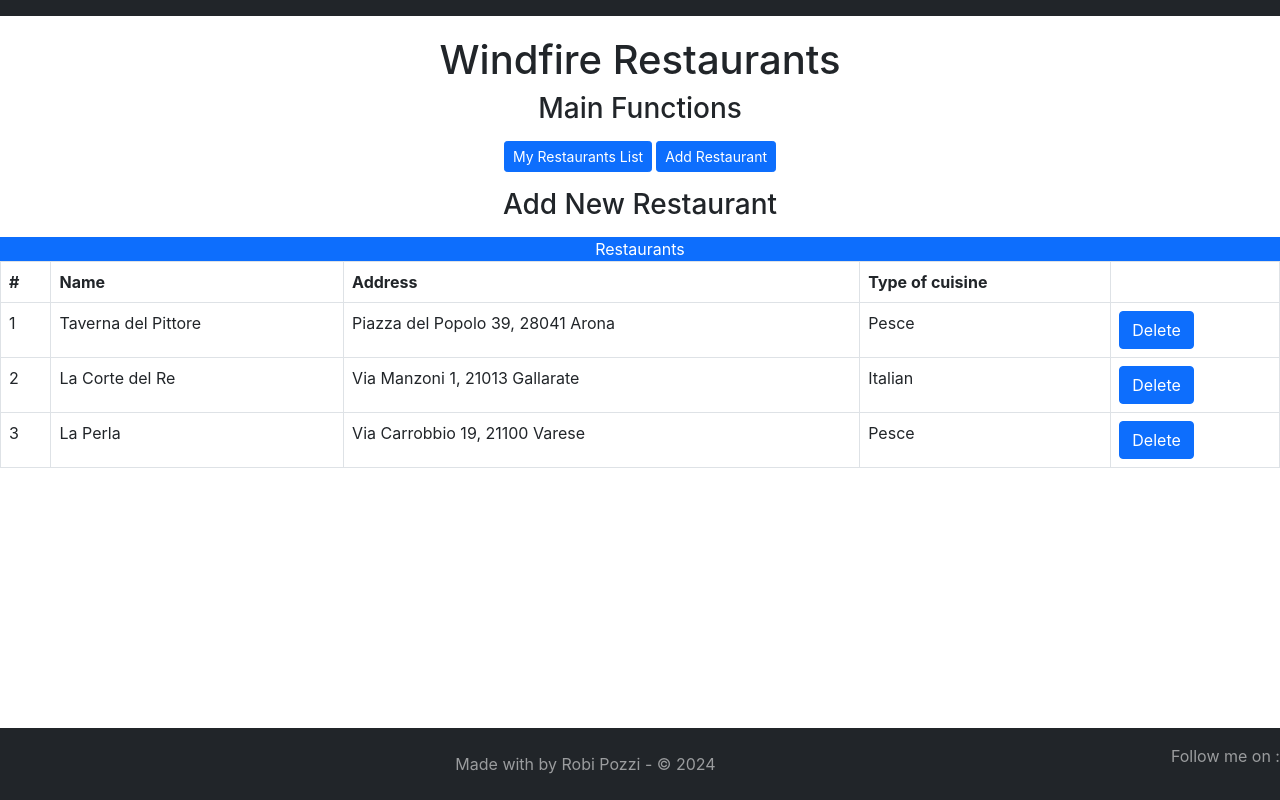
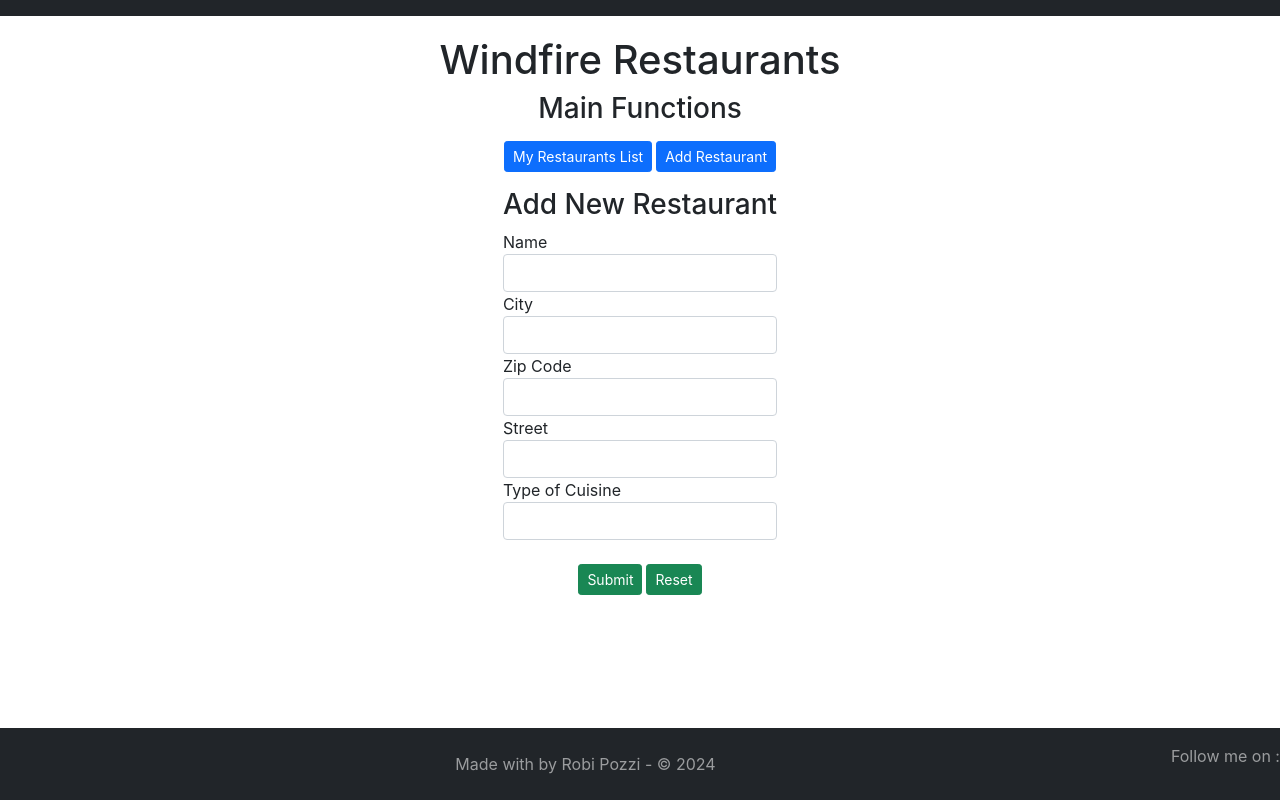
Before and after one commit to robipozzi/windfire-ui-angular, an Angular app: page /restaurants in a window 1280 px wide. Both pictures are taken after a click on the button "Add Restaurant". Built offline with nearby package versions, Linux system fonts and the light colour scheme.

Commit message:
fix add new restaurant component behavior

```diff
--- a/src/app/app.routes.ts
+++ b/src/app/app.routes.ts
@@ -5,6 +5,7 @@ import { LoginComponent } from './login/login.component';
 
 export const routes: Routes = [
     { path: '', component: LoginComponent },
+    { path: 'home', component: HomeComponent },
     { path: 'restaurants', component: RestaurantsComponent },
     { path: 'sensors', component: HomeComponent }
 ];
--- a/src/app/restaurants/add-new/restaurant-add.component.html
+++ b/src/app/restaurants/add-new/restaurant-add.component.html
@@ -4,6 +4,51 @@
     <div class="jumbotron"-->
     <div [hidden]="submitted">
         <h3>{{ addNewRestaurantLabel }}</h3>
+        <div class="form-signin">
+            <form>
+                <div class="form-group">
+                    <label for="name">Name</label>
+                    <input type="text" class="form-control" id="name" required [(ngModel)]="model.name"
+                        [ngModelOptions]="{standalone: true}" name="name">
+                    <!--div [hidden]="name.valid || name.pristine" class="alert alert-danger">
+                            Name is required
+                        </div-->
+                </div>
+                <div class="form-group">
+                    <label for="city">City</label>
+                    <input type="text" class="form-control" id="city" required [(ngModel)]="model.city"
+                        [ngModelOptions]="{standalone: true}" name="city">
+                    <!--div [hidden]="city.valid || city.pristine" class="alert alert-danger">
+                            City is required
+                        </div-->
+                </div>
+                <div class="form-group">
+                    <label for="zipcode">Zip Code</label>
+                    <input type="text" class="form-control" id="zipcode" [(ngModel)]="model.zipcode"
+                        [ngModelOptions]="{standalone: true}" name="zipcode">
+                </div>
+                <div class="form-group">
+                    <label for="street">Street</label>
+                    <input type="text" class="form-control" id="street" required [(ngModel)]="model.street"
+                        [ngModelOptions]="{standalone: true}" name="street">
+                    <!--div [hidden]="street.valid || street.pristine" class="alert alert-danger">
+                            Street is required
+                        </div-->
+                </div>
+                <div class="form-group">
+                    <label for="cuisine">Type of Cuisine</label>
+                    <input type="text" class="form-control" id="cuisine" [(ngModel)]="model.cuisine"
+                        [ngModelOptions]="{standalone: true}" name="cuisine">
+                </div>
+                <br>
+                <div class="d-flex justify-content-center">
+                    <p class="d-inline-flex gap-1">
+                        <a class="btn btn-success btn-sm" role="button" (click)="add()">Submit</a>
+                        <a class="btn btn-success btn-sm" role="button" (click)="reset()">Reset</a>
+                    </p>
+                </div>
+            </form>
+        </div>
         <!--form (ngSubmit)="add()" #restaurantForm="ngForm">
                 <div class="form-group">
                     <label for="name">Name</label>
@@ -61,8 +106,14 @@
             <div class="col-xs-9">{{ model.cuisine }}</div>
         </div>
         <br>
+        <div class="d-flex justify-content-center">
+            <p class="d-inline-flex gap-1">
+                <!--a class="btn btn-success btn-sm" role="button" (click)="add()">Submit</a>
+                <a class="btn btn-success btn-sm" role="button" (click)="reset()">Reset</a-->
                 <a class="btn btn-primary" routerLink="/restaurants" role="button">Back to My Restaurants List</a>
                 <button class="btn btn-primary" (click)="edit()">Edit</button>
+            </p>
+        </div>
     </div>
     <!--/div>
 </div-->
--- a/src/app/restaurants/add-new/restaurant-add.component.ts
+++ b/src/app/restaurants/add-new/restaurant-add.component.ts
@@ -1,10 +1,12 @@
 import { Component, OnInit } from '@angular/core';
+import { FormsModule } from '@angular/forms';
 import { ErrorService } from '../../error/services/error.service';
 import { Restaurant } from '../model/restaurant';
 import { RestaurantService } from '../services/restaurant.service';
 
 @Component({
   selector: 'restaurant-add-new',
+  imports: [FormsModule],
   standalone: true,
   templateUrl: './restaurant-add.component.html'
 })
--- a/src/app/restaurants/restaurants.component.html
+++ b/src/app/restaurants/restaurants.component.html
@@ -15,7 +15,7 @@
 
 <div class="d-flex justify-content-center">
   <p class="d-inline-flex gap-1">
-    <a class="btn btn-primary btn-sm" routerLink="/restaurants" role="button">{{ getRestaurantsLabel }}</a>
+    <a class="btn btn-primary btn-sm" role="button" (click)="getRestaurants()">{{ getRestaurantsLabel }}</a>
     <a class="btn btn-primary btn-sm" role="button" (click)="openAddRestaurantForm()">{{ addRestaurantLabel }}</a>
   </p>
 </div>
@@ -25,6 +25,7 @@
     <restaurant-add-new></restaurant-add-new>
   </div>
 }
+@else{
   <div class="bg-primary text-center text-white font-weight-bold">Restaurants</div>
   <table class="table table-bordered">
     <thead>
@@ -48,3 +49,4 @@
       }
     </tbody>
   </table>
+}
--- a/src/app/restaurants/restaurants.component.ts
+++ b/src/app/restaurants/restaurants.component.ts
@@ -44,6 +44,7 @@ export class RestaurantsComponent {
         } else {
             this.restaurantService.getRestaurants().subscribe(obj => this.processResponse(obj));
         }*/
+       this.addFormView = false;
        this.restaurants = this.restaurantService.getRestaurantsFake();
     }
 
```
Also changed, not shown: 1 other file (tests, documents, lock files or other folders). Lines whose indentation alone changed are shown as unchanged.
